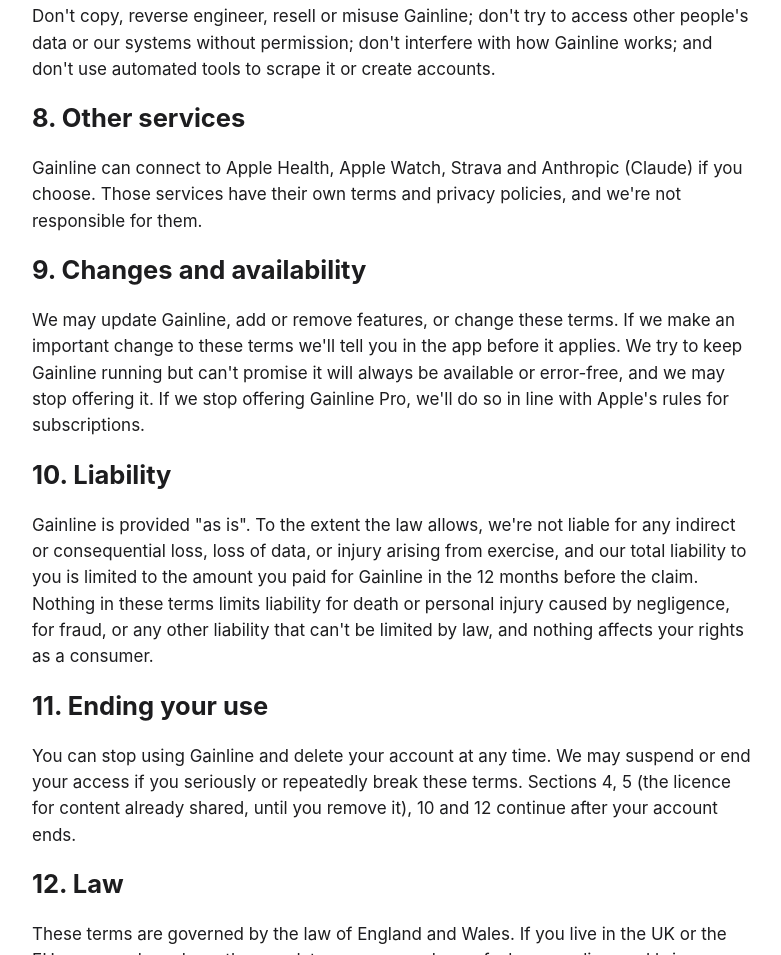
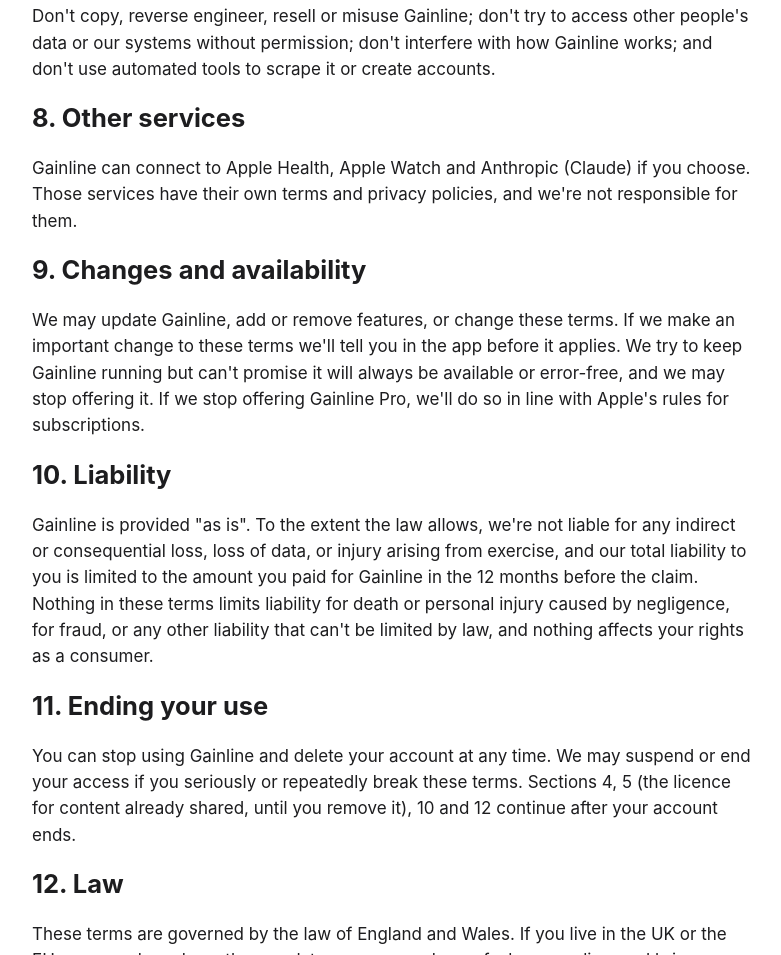
Before and after one commit to Bail940ey442/gainline, a plain HTML site: page terms.html in a window 1280 px wide. Shown: the part 2233-3188 px from the top of the page, without its empty margins (248-1029 px from the left). Drawn offline with Linux system fonts and the light colour scheme.

Commit message:
Terms: remove Strava
Co-Authored-By: Claude Opus 5.5 <noreply@anthropic.com>

```diff
--- a/terms.html
+++ b/terms.html
@@ -32,7 +32,7 @@
 <p>Don't copy, reverse engineer, resell or misuse Gainline; don't try to access other people's data or our systems without permission; don't interfere with how Gainline works; and don't use automated tools to scrape it or create accounts.</p>
 
 <h2>8. Other services</h2>
-<p>Gainline can connect to Apple Health, Apple Watch, Strava and Anthropic (Claude) if you choose. Those services have their own terms and privacy policies, and we're not responsible for them.</p>
+<p>Gainline can connect to Apple Health, Apple Watch and Anthropic (Claude) if you choose. Those services have their own terms and privacy policies, and we're not responsible for them.</p>
 
 <h2>9. Changes and availability</h2>
 <p>We may update Gainline, add or remove features, or change these terms. If we make an important change to these terms we'll tell you in the app before it applies. We try to keep Gainline running but can't promise it will always be available or error-free, and we may stop offering it. If we stop offering Gainline Pro, we'll do so in line with Apple's rules for subscriptions.</p>
```
